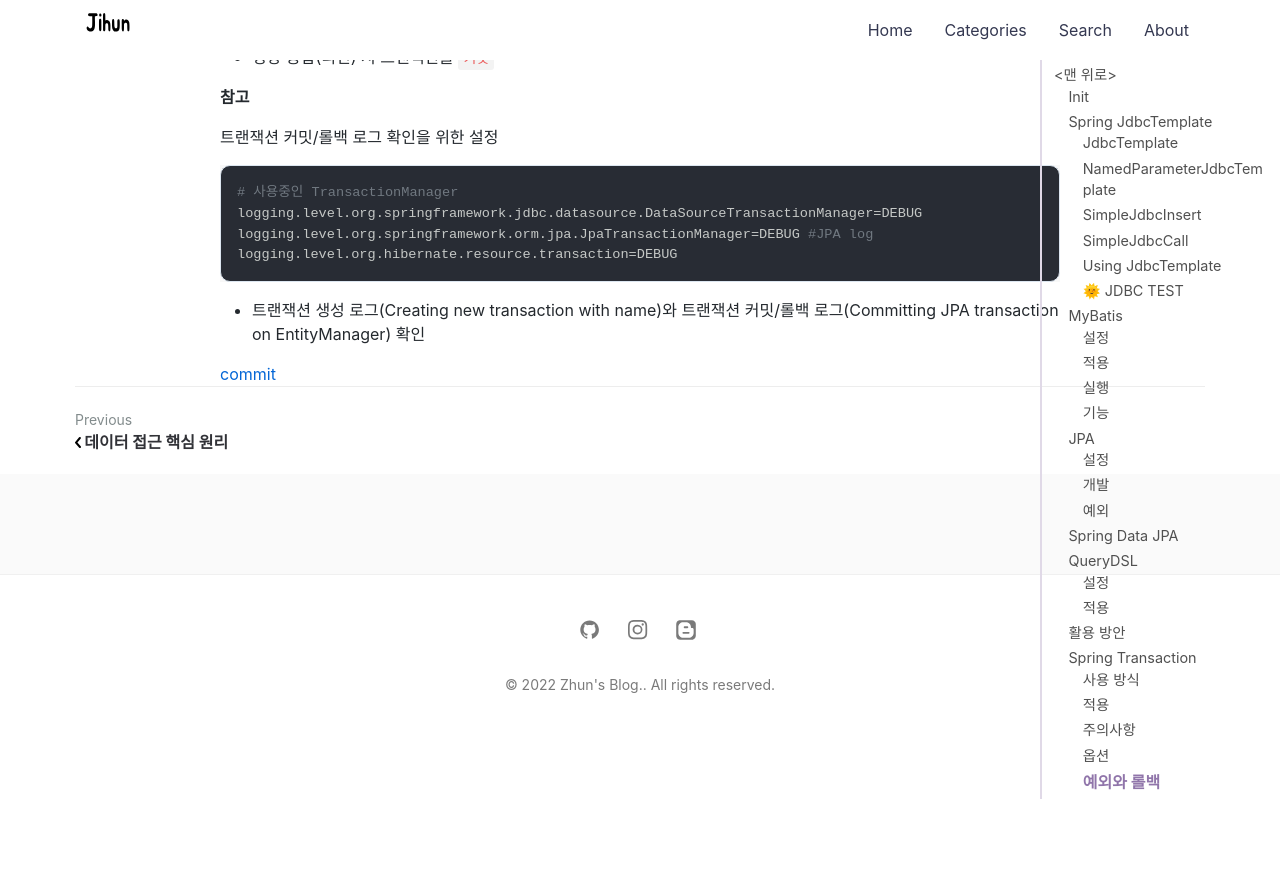
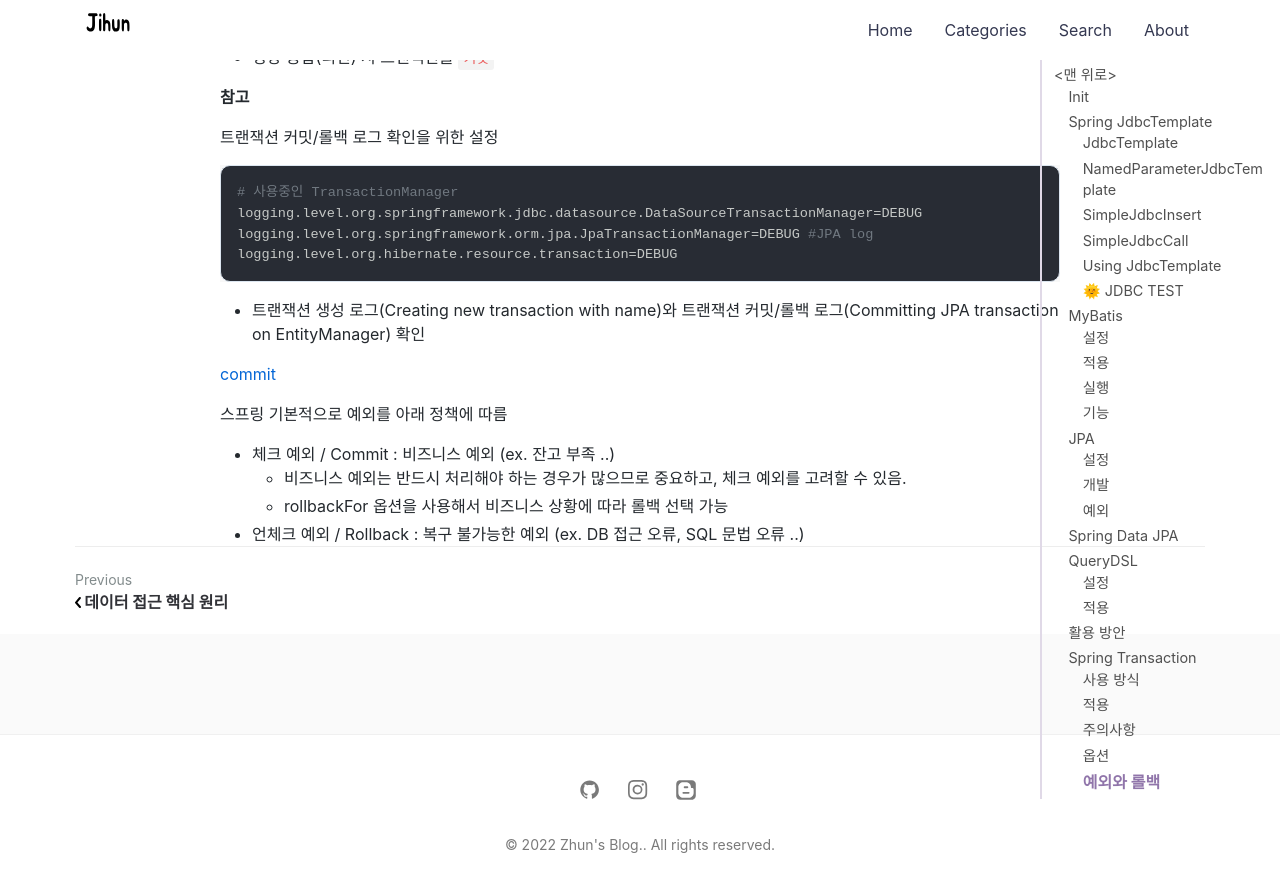
Before and after one commit to jihunparkme/jihunparkme.github.io, a Jekyll site: the page built from _posts/2022-08-08-Spring-DB-Part2.md, in a window 1280 px wide and 900 px high, scrolled down 24787 px. Shown: the top 892 px of the window. Built offline with Jekyll 4.4.1, drawn with Linux system fonts in a browser that asks for light colours; nearby versions of some CDN libraries; comment, search, counter and statistics services are not loaded.

Commit message:
[Spring Transaction] 예외와 트랜잭션 커밋, 롤백 활용

```diff
--- a/_posts/2022-08-08-Spring-DB-Part2.md
+++ b/_posts/2022-08-08-Spring-DB-Part2.md
@@ -1023,3 +1023,9 @@ logging.level.org.hibernate.resource.transaction=DEBUG
 - 트랜잭션 생성 로그(Creating new transaction with name)와 트랜잭션 커밋/롤백 로그(Committing JPA transaction on EntityManager) 확인
 
 [commit](https://github.com/jihunparkme/Inflearn-Spring-DB/commit/63ec1863dfc6beb3eb16a817dcc4b2eee1a72e18)
+
+스프링 기본적으로 예외를 아래 정책에 따름
+- 체크 예외 / Commit : 비즈니스 예외 (ex. 잔고 부족 ..)
+  - 비즈니스 예외는 반드시 처리해야 하는 경우가 많으므로 중요하고, 체크 예외를 고려할 수 있음.
+  - rollbackFor 옵션을 사용해서 비즈니스 상황에 따라 롤백 선택 가능
+- 언체크 예외 / Rollback : 복구 불가능한 예외 (ex. DB 접근 오류, SQL 문법 오류 ..)
```
